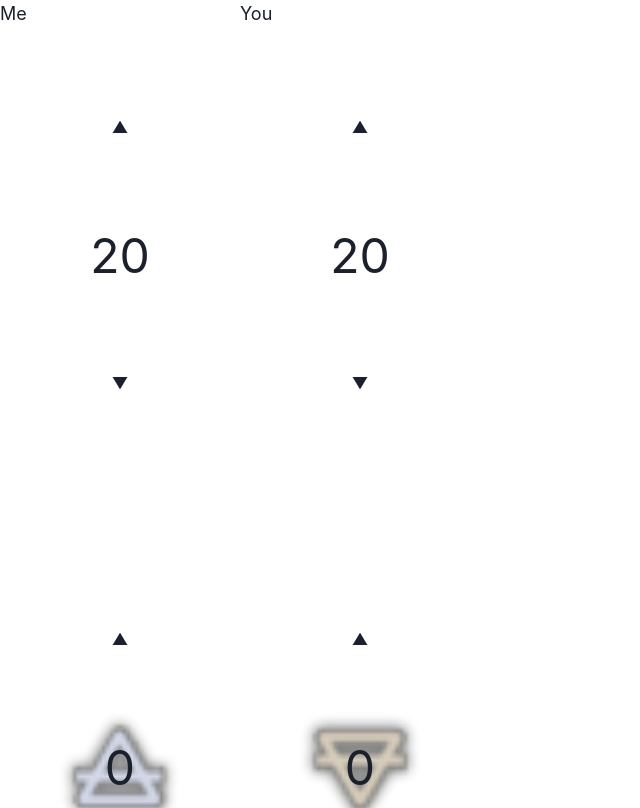
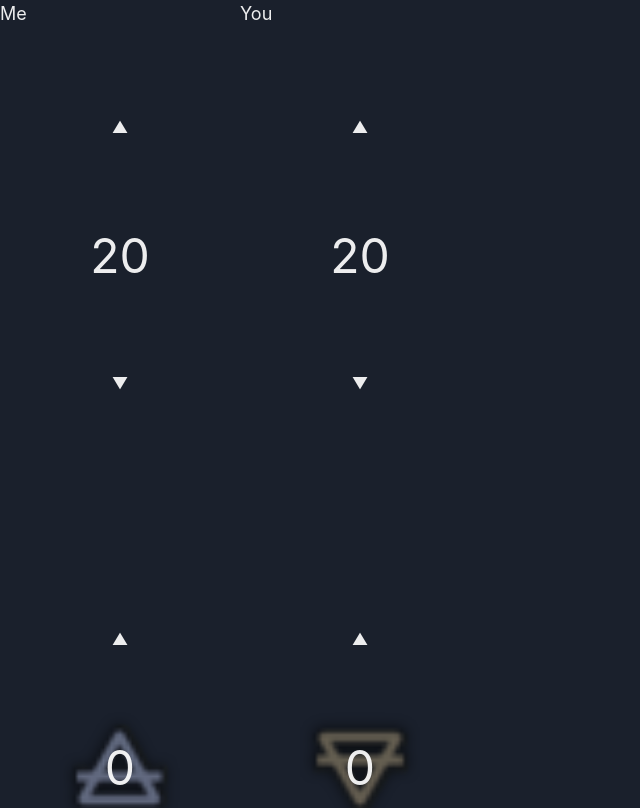
Before and after one commit to herbig/sorcery-counter, a React (Create React App) app: page / in a window 1280 px wide. Shown: the top 808 px of the page, without its empty margins (0-640 px from the left). Built offline with nearby package versions, Linux system fonts and the light colour scheme.

Commit message:
color mode fix

```diff
--- a/src/App.tsx
+++ b/src/App.tsx
@@ -1,6 +1,7 @@
 import {
   ChakraProvider,
   SimpleGrid,
+  ThemeConfig,
   extendTheme,
 } from "@chakra-ui/react"
 import { Elem, Threshold } from "./components/Threshold";
@@ -8,10 +9,12 @@ import { Life } from "./components/Life";
 import { PStone } from "./components/PStone";
 import { Mana } from "./components/Mana";
 
-const theme = extendTheme({
+const config: ThemeConfig = {
   initialColorMode: 'dark',
   useSystemColorMode: false,
-})
+}
+
+const theme = extendTheme({ config })
 
 export const App = () => (
   <ChakraProvider theme={theme}>
```
